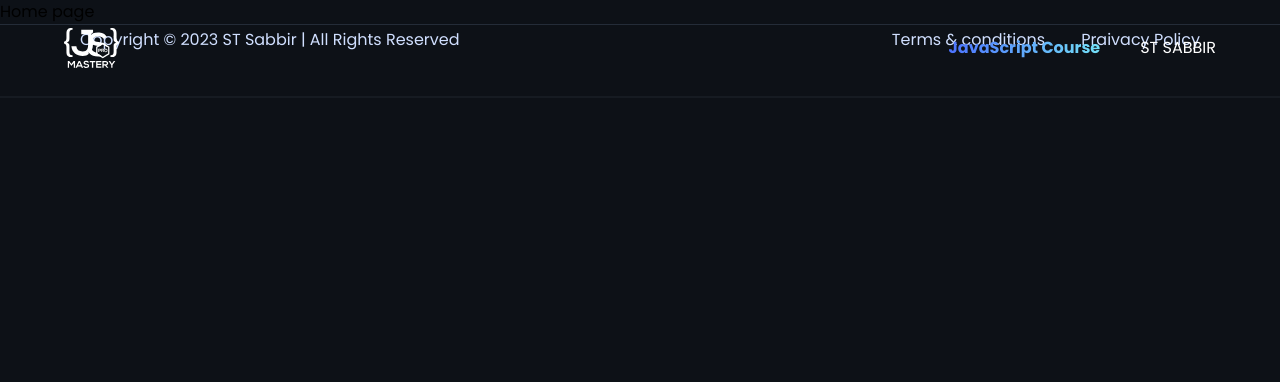
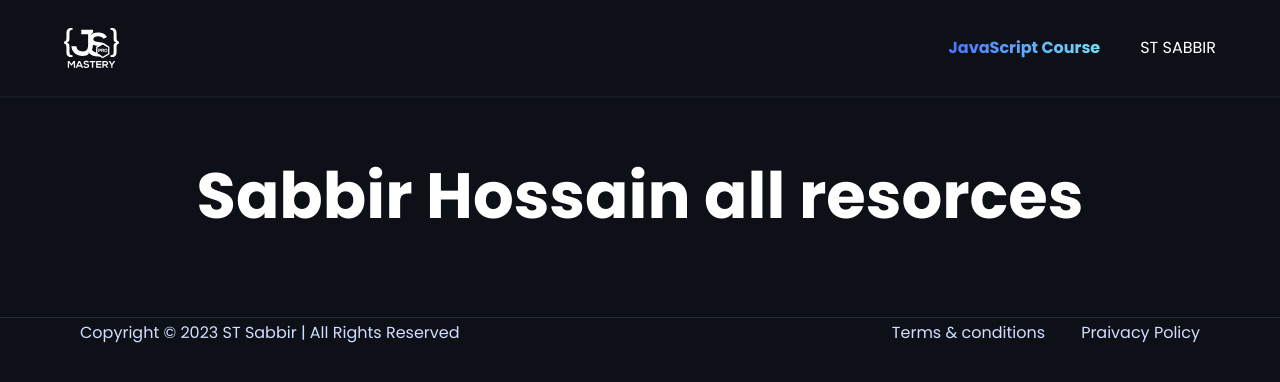
Before and after one commit to devlopersabbir/performance-next-13, a Next.js app: page / in a window 1280 px wide. Shown: the top 382 px of the page. Built offline with nearby package versions, Linux system fonts and the light colour scheme.

Commit message:
Home page inited

```diff
--- a/app/(root)/(home)/page.tsx
+++ b/app/(root)/(home)/page.tsx
@@ -1,7 +1,17 @@
 import React from "react";
 
 const Home = () => {
-  return <div>Home page</div>;
+  return (
+    <main className="flex-center paddings mx-auto w-full max-w-screen-2xl flex-col">
+      <section className="nav-padding w-full">
+        <div>
+          <h1 className="sm:heading1 heading2 mb-6 text-center text-white">
+            Sabbir Hossain all resorces
+          </h1>
+        </div>
+      </section>
+    </main>
+  );
 };
 
 export default Home;
```
